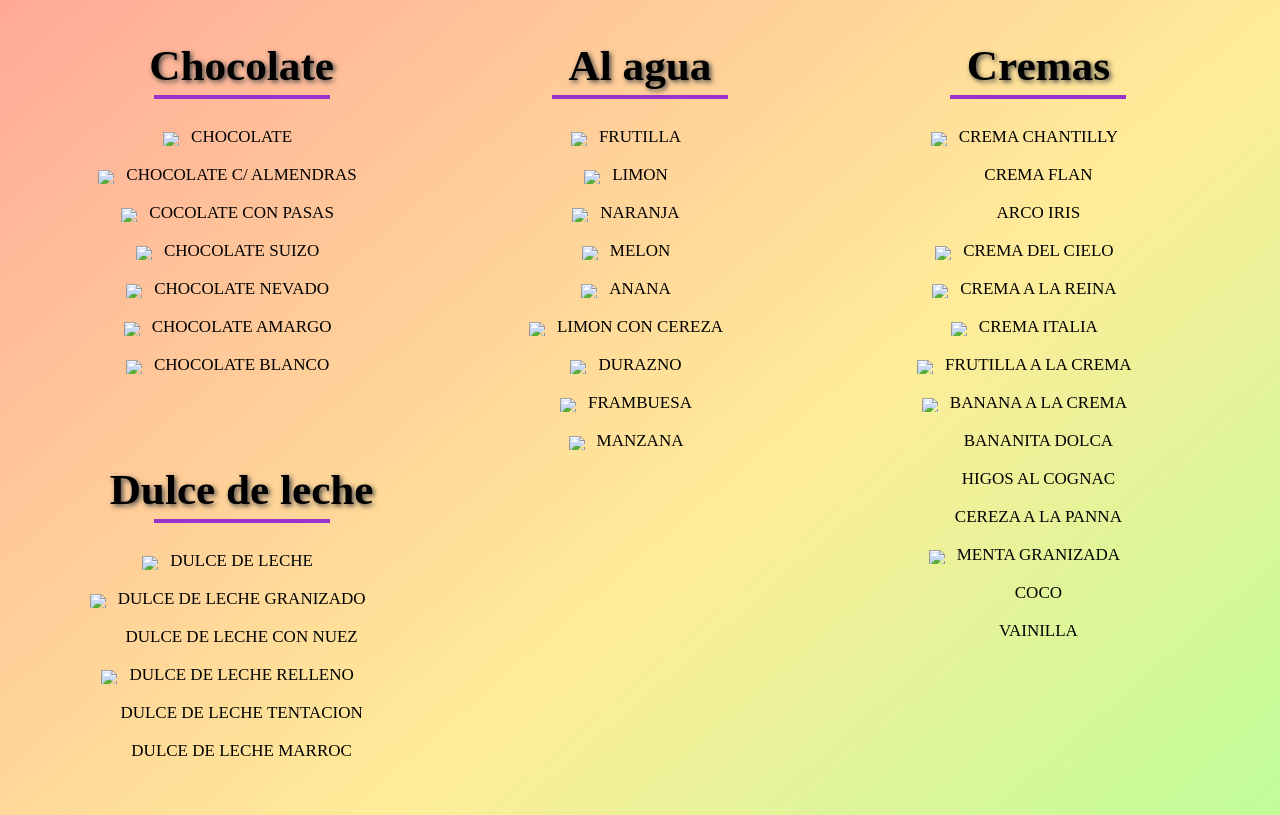
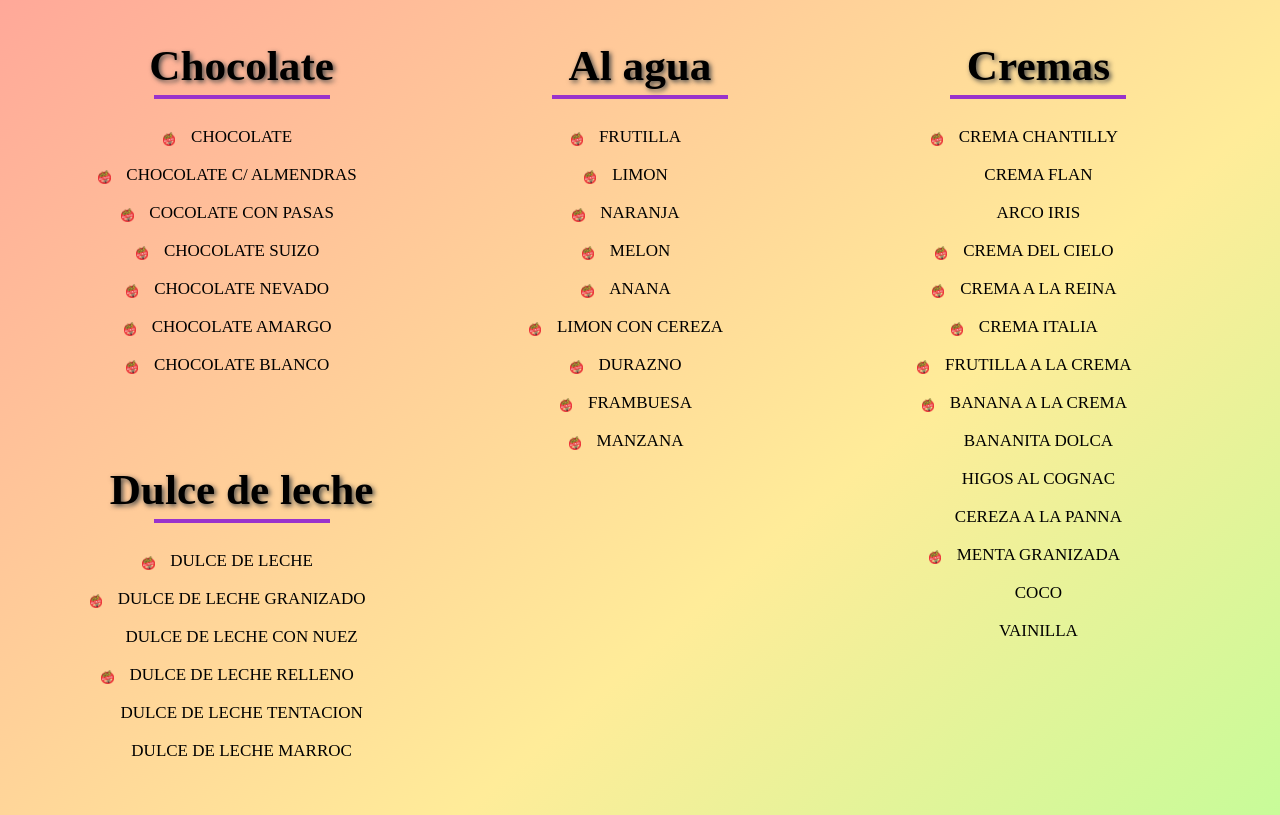
Before and after one commit to GregorioMicheliniCampos/parte-grego, a plain HTML site: page pages/sabores.html in a window 1280 px wide. Shown: the part 273-1088 px from the top of the page. Drawn offline with Linux system fonts and the light colour scheme; files that its build step writes are made by us from their sources.

Commit message:
asdasdsad

```diff
--- a/pages/sabores.html
+++ b/pages/sabores.html
@@ -7,7 +7,7 @@
         <link rel="preconnect" href="https://fonts.googleapis.com">
         <link rel="preconnect" href="https://fonts.gstatic.com" crossorigin>
         <link href="https://fonts.googleapis.com/css2?family=Merienda&display=swap" rel="stylesheet">
-        <link rel="stylesheet" href="/helado/css/sabores.css">
+        <link rel="stylesheet" href="/css/sabores.css">
         <link rel="stylesheet" href=" https://cdnjs.cloudflare.com/ajax/libs/font-awesome/5.15.3/css/all.min.css">
         <title>Document</title>
     </head>
@@ -16,8 +16,8 @@
         <div class="contenedor">
             <header class="encabezado">
                 <div class="menu dropdown">
-                    <a href="index.html" class="logo-menu">
-                        <img src="/helado/img/logo grupo 5.png" alt="logo">
+                    <a href="/index.html" class="logo-menu">
+                        <img src="/img/logo grupo 5.png" alt="logo">
                         <h2>Helados Grupo 5</h2>
                     </a>
                     <ul class="texto-dropdown">
@@ -48,7 +48,7 @@
                         <ul>
                             <li>
                                 <div class="tooltip">
-                                    <img src="/helado/img/celiaco.png" class="icono">
+                                    <img src="/img/celiaco.png" class="icono">
                                     CHOCOLATE
                                     <span class="tooltip-text">Helado a la crema elaborado con chocolate dulce.</span>
                                 </div>
@@ -56,28 +56,28 @@
                             </li>
                             <li>
                                 <div class="tooltip">
-                                    <img src="/helado/img/celiaco.png" class="icono">
+                                    <img src="/img/celiaco.png" class="icono">
                                     CHOCOLATE C/ ALMENDRAS
                                     <span class="tooltip-text">Helado de chocolate sembrado con almendras tostadas.</span>
                                 </div>
                             </li>
                             <li>
                                 <div class="tooltip">
-                                    <img src="/helado/img/celiaco.png" class="icono">
+                                    <img src="/img/celiaco.png" class="icono">
                                     COCOLATE CON PASAS
                                     <span class="tooltip-text">Chocolate cremoso entrelazado con pasas jugosas.</span>
                                 </div>
                             </li>
                             <li>
                                 <div class="tooltip">
-                                    <img src="/helado/img/celiaco.png" class="icono">
+                                    <img src="/img/celiaco.png" class="icono">
                                     CHOCOLATE SUIZO
                                     <span class="tooltip-text">Helado de chocolate, ron y chocolate granizado.</span>
                                 </div>
                             </li>
                             <li>
                                 <div class="tooltip">
-                                    <img src="/helado/img/celiaco.png" class="icono">
+                                    <img src="/img/celiaco.png" class="icono">
                                     CHOCOLATE NEVADO
                                     <span class="tooltip-text">Helado que se distingue por su textura cremosa y su sabor
                                         intenso </span>
@@ -85,7 +85,7 @@
                             </li>
                             <li>
                                 <div class="tooltip">
-                                    <img src="/helado/img/celiaco.png" class="icono">
+                                    <img src="/img/celiaco.png" class="icono">
                                     CHOCOLATE AMARGO
                                     <span class="tooltip-text">Helado que mezcla cacaos de primer nivel y chocolate
                                         amargo.</span>
@@ -93,7 +93,7 @@
                             </li>
                             <li>
                                 <div class="tooltip">
-                                    <img src="/helado/img/celiaco.png" class="icono">
+                                    <img src="/img/celiaco.png" class="icono">
                                     CHOCOLATE BLANCO
                                     <span class="tooltip-text">Crema de chocolate blanco con trozos de chocolate.</span>
                                 </div>
@@ -106,14 +106,14 @@
                         <ul>
                             <li>
                                 <div class="tooltip">
-                                    <img src="/helado/img/celiaco.png" class="icono">
+                                    <img src="/img/celiaco.png" class="icono">
                                     DULCE DE LECHE
                                     <span class="tooltip-text">Blend de dulce de leche hecho helado.</span>
                                 </div>
                             </li>
                             <li>
                                 <div class="tooltip">
-                                    <img src="/helado/img/celiaco.png" class="icono">
+                                    <img src="/img/celiaco.png" class="icono">
                                     DULCE DE LECHE GRANIZADO
                                     <span class="tooltip-text">Base de helado de dulce de leche con un granizado de trocitos
                                         de chocolate amargo.</span>
@@ -127,7 +127,7 @@
                             </li>
                             <li>
                                 <div class="tooltip">
-                                    <img src="/helado/img/celiaco.png" class="icono">
+                                    <img src="/img/celiaco.png" class="icono">
                                     DULCE DE LECHE RELLENO
                                     <span class="tooltip-text">Helado de dulce de leche, veteado con dulce de leche
                                         repostero y sembrado con bombones de chocolate rellenos con dulce de leche.</span>
@@ -157,7 +157,7 @@
                         <ul>
                             <li>
                                 <div class="tooltip">
-                                    <img src="/helado/img/celiaco.png" class="icono">
+                                    <img src="/img/celiaco.png" class="icono">
                                     FRUTILLA
                                     <span class="tooltip-text">Elaborado a base de las mejores y más sabrosas frutillas
                                         naturales.</span>
@@ -165,7 +165,7 @@
                             </li>
                             <li>
                                 <div class="tooltip">
-                                    <img src="/helado/img/celiaco.png" class="icono">
+                                    <img src="/img/celiaco.png" class="icono">
                                     LIMON
                                     <span class="tooltip-text">Elaborado a base de jugo natural de limón recién
                                         exprimido.</span>
@@ -173,7 +173,7 @@
                             </li>
                             <li>
                                 <div class="tooltip">
-                                    <img src="/helado/img/celiaco.png" class="icono">
+                                    <img src="/img/celiaco.png" class="icono">
                                     NARANJA
                                     <span class="tooltip-text">Elaborado a base de jugo natural de naranja recién
                                         exprimido.</span>
@@ -181,28 +181,28 @@
                             </li>
                             <li>
                                 <div class="tooltip">
-                                    <img src="/helado/img/celiaco.png" class="icono">
+                                    <img src="/img/celiaco.png" class="icono">
                                     MELON
                                     <span class="tooltip-text">Elaborado a base de melon.</span>
                                 </div>
                             </li>
                             <li>
                                 <div class="tooltip">
-                                    <img src="/helado/img/celiaco.png" class="icono">
+                                    <img src="/img/celiaco.png" class="icono">
                                     ANANA
                                     <span class="tooltip-text">Elaborado a base de anana.</span>
                                 </div>
                             </li>
                             <li>
                                 <div class="tooltip">
-                                    <img src="/helado/img/celiaco.png" class="icono">
+                                    <img src="/img/celiaco.png" class="icono">
                                     LIMON CON CEREZA
                                     <span class="tooltip-text">Limon + cereza.</span>
                                 </div>
                             </li>
                             <li>
                                 <div class="tooltip">
-                                    <img src="/helado/img/celiaco.png" class="icono">
+                                    <img src="/img/celiaco.png" class="icono">
                                     DURAZNO
                                     <span class="tooltip-text">Elaborado a base de los mejores duraznos naturales
                                         seleccionados.</span>
@@ -210,7 +210,7 @@
                             </li>
                             <li>
                                 <div class="tooltip">
-                                    <img src="/helado/img/celiaco.png" class="icono">
+                                    <img src="/img/celiaco.png" class="icono">
                                     FRAMBUESA
                                     <span class="tooltip-text">Elaborado con una selección de las mejores frambuesas
                                         patagónicas.</span>
@@ -218,7 +218,7 @@
                             </li>
                             <li>
                                 <div class="tooltip">
-                                    <img src="/helado/img/celiaco.png" class="icono">
+                                    <img src="/img/celiaco.png" class="icono">
                                     MANZANA
                                     <span class="tooltip-text">Elaborado con una selección de las mejores manzanas.</span>
                                 </div>
@@ -233,7 +233,7 @@
                         <ul>
                             <li>
                                 <div class="tooltip">
-                                    <img src="/helado/img/celiaco.png" class="icono">
+                                    <img src="/img/celiaco.png" class="icono">
                                     CREMA CHANTILLY
                                     <span class="tooltip-text">Delicioso helado de crema chantilly.</span>
                                 </div>
@@ -252,35 +252,35 @@
                             </li>
                             <li>
                                 <div class="tooltip">
-                                    <img src="/helado/img/celiaco.png" class="icono">
+                                    <img src="/img/celiaco.png" class="icono">
                                     CREMA DEL CIELO
                                     <span class="tooltip-text">Delicioso helado de crema del cielo.</span>
                                 </div>
                             </li>
                             <li>
                                 <div class="tooltip">
-                                    <img src="/helado/img/celiaco.png" class="icono">
+                                    <img src="/img/celiaco.png" class="icono">
                                     CREMA A LA REINA
                                     <span class="tooltip-text">Delicioso helado de crema a la reina.</span>
                                 </div>
                             </li>
                             <li>
                                 <div class="tooltip">
-                                    <img src="/helado/img/celiaco.png" class="icono">
+                                    <img src="/img/celiaco.png" class="icono">
                                     CREMA ITALIA
                                     <span class="tooltip-text">Delicioso helado de crema italia.</span>
                                 </div>
                             </li>
                             <li>
                                 <div class="tooltip">
-                                    <img src="/helado/img/celiaco.png" class="icono">
+                                    <img src="/img/celiaco.png" class="icono">
                                     FRUTILLA A LA CREMA
                                     <span class="tooltip-text">Delicioso helado de frutilla a la crema.</span>
                                 </div>
                             </li>
                             <li>
                                 <div class="tooltip">
-                                    <img src="/helado/img/celiaco.png" class="icono">
+                                    <img src="/img/celiaco.png" class="icono">
                                     BANANA A LA CREMA
                                     <span class="tooltip-text">Delicioso helado de banana a la crema.</span>
                                 </div>
@@ -305,7 +305,7 @@
                             </li>
                             <li>
                                 <div class="tooltip">
-                                    <img src="/helado/img/celiaco.png" class="icono">
+                                    <img src="/img/celiaco.png" class="icono">
                                     MENTA GRANIZADA
                                     <span class="tooltip-text">Delicioso helado de menta granizada.</span>
                                 </div>
@@ -330,7 +330,7 @@
 
         <footer>
             <a class="logo-footer">
-                <img src="/helado/img/logo grupo 5.png" alt="logo">
+                <img src="/img/logo grupo 5.png" alt="logo">
             </a>
             <div>
                 <a href="Trabaja con nosotros.html">Trabaja con nosotros</a>
```
